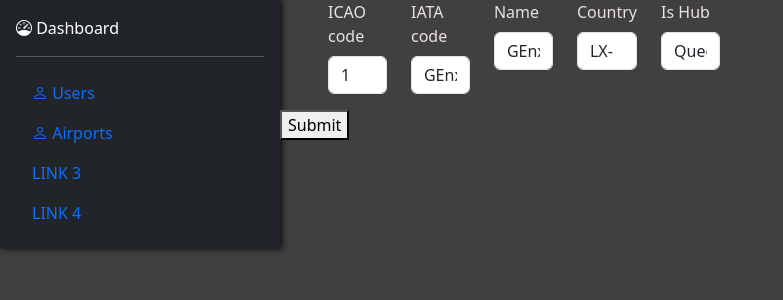
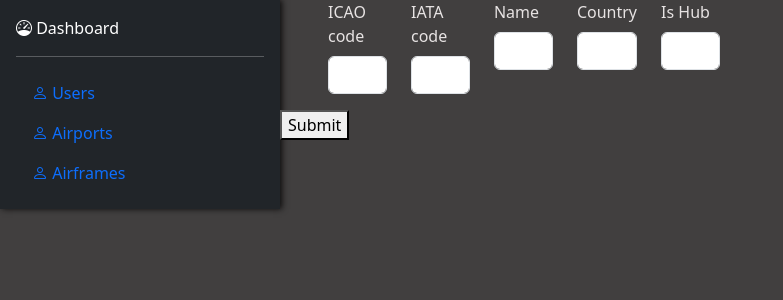
Before and after one commit to chloe1192/va-manager, a Flask app: page /admin/airports/create in a window 1280 px wide. Shown: the top 300 px of the page, without its empty margins (0-783 px from the left). Run offline with Flask 3, Linux system fonts and the light colour scheme; parts of the project's set-up code (start-up, migrations or seed data) failed here and were passed over.

Commit message:
file naming and more operators

```diff
--- a/app.py
+++ b/app.py
@@ -1,11 +1,10 @@
-from flask import Flask, render_template, request
-from routes.airframes import airframes
+from flask import Flask
 from routes.admin import admin
 from routes.front import front
 
 app = Flask(__name__)
-app.register_blueprint(airframes, url_prefix='/')
 app.register_blueprint(admin, url_prefix='/admin')
+# app.register_blueprint(user, url_prefix='/user')
 app.register_blueprint(front, url_prefix='/')
 
 if __name__ == "__main__":
--- a/routes/admin.py
+++ b/routes/admin.py
@@ -34,6 +34,7 @@
 def create_route():
     pass
 
+
 # airports
 @admin.route('/airports', methods=['GET', 'POST'])
 def list_all_airports():
@@ -42,14 +43,86 @@
     for row in airports_list:
         row_as_dict = row._mapping
         airports_dict.append(row_as_dict)
-    return render_template("admin/airports.html", airports=airports_dict)
+    return render_template("admin/airports/list.html", airports=airports_dict)
 
 def list_single_airport():
     pass
 
-def edit_airport():
-    pass
+@admin.route("/airports/edit/<airport_id>", methods=['GET', 'POST'])
+def edit_airport(airport_id=0):
+    if request.method == 'POST':
+        connection.update_where('airports', request.form, airport_id)
+        return redirect("/admin/airports")
+    res = connection.select_all_from_where_id('airports', airport_id)
+    dict = []
+    for row in res:
+        row_as_dict = row._mapping
+        dict.append(row_as_dict)
+    return render_template("admin/airports/edit.html", airport=dict)
 
 @admin.route('/airports/create', methods=['GET', 'POST'])
 def create_airport():
-    return render_template("admin/airports/create.html")
+    if request.method == 'POST':
+        connection.insert_into('airports', request.form)
+        return redirect("/admin/airports")
+    return render_template("admin/airports/edit.html", airport=dict)
+
+@admin.route('/airports/delete/<airport_id>', methods=['POST'])
+def delete_airport(airport_id=0):
+    connection.delete_where('airports', airport_id)
+    return redirect("/admin/airports")
+
+
+
+# airframes
+@admin.route('/airframes/list', methods=['GET', 'POST'])
+def list_all_airframes():
+    airframe_list = connection.fetch_all_airframes()
+    airframes_dict = []
+    for row in airframe_list:
+        row_as_dict = row._mapping
+        airframes_dict.append(row_as_dict)
+    print(airframes_dict)
+    return render_template("admin/airframes/list.html", airframes=airframes_dict)
+
+@admin.route('/airframes/create', methods=['GET', 'POST'])
+def create_airframe():
+    if request.method == "POST":
+        connection.create_airframe(request.form)
+        return "success"
+    return render_template("create-airframe.html")
+
+@admin.route('/airframes/edit/<airframe_id>', methods=['GET', 'POST'])
+def edit_airframe(airframe_id=0):
+    if request.method == "POST":
+        connection.edit_airframe(request.form, airframe_id)
+        return "success"
+    return render_template("edit-airframe.html", airframe=airframe_id)
+
+@admin.route('airframes/delete/<airframe_id>', methods=['POST'])
+def delete_airframe(airframe_id=0):
+    if request.method == "POST":
+        connection.delete_airframe(airframe_id)
+        return redirect(list_all_airframes())
+
+# types
+@admin.route('/types/list', methods=['GET', 'POST'])
+def aircraft_type():
+    types = connection.fetch_all_aircraft_types()
+    print(types)
+    return render_template("aircraft-type.html", types=types)
+
+@admin.route('/create-types', methods=['GET', 'POST'])
+def create_types():
+    if request.method == "POST":
+        connection.create_types(request.form)
+        return "success"
+    return render_template("create-types.html")
+
+@admin.route('/edit-types/<types_id>', methods=['GET', 'POST'])
+def edit_types(types_id=0):
+    types_id = 1
+    if request.method == "POST":
+        connection.edit_types(request.form, types_id)
+        return "success"
+    return render_template("edit-types.html", types=types_id)
--- /dev/null
+++ b/templates/admin/airports/edit.html
@@ -0,0 +1,32 @@
+{% extends "admin/layout.html" %}
+{% block title%}Create airport{% endblock %}
+{% block content %}
+<form class="row" method="post">
+
+    <div class="form-group col-6">
+        <div class="row mb-3 px-5">
+            <div class="col">
+                <label class="form-label">ICAO code</label>
+                <input class="form-control" type="text" id="icao_code" name="icao_code" value="{{airport[0]['icao_code']}}">
+            </div>
+            <div class="col">
+                <label class="form-label">IATA code</label>
+                <input class="form-control" type="text" id="iata_code" name="iata_code" value="{{airport[0]['iata_code']}}">
+            </div>
+            <div class="col">
+                <label class="form-label">Name</label>
+                <input class="form-control" type="text" id="name" name="name" value="{{airport[0]['name']}}">
+            </div>
+            <div class="col">
+                <label class="form-label">Country</label>
+                <input class="form-control" type="text" id="country" name="country" value="{{airport[0]['country']}}">
+            </div>
+            <div class="col">
+                <label class="form-label">Is Hub</label>
+                <input class="form-control" type="text" id="is_hub" name="is_hub" value="{{airport[0]['is_hub']}}">
+            </div>
+        </div>
+
+    <button type="submit">Submit</button>
+</form>
+{% endblock %}
--- a/templates/admin/airports.html
+++ b/templates/admin/airports/list.html
@@ -26,8 +26,8 @@
                             <th scope="row">{{ airport['iata_code'] }}</th>
                             <th scope="row">{{ airport['country'] }}</th>
                             <th scope="row">
-                                <a href="#">Edit</a>
-                                <a href="#">Delete</a>
+                                <a href="{{ url_for('admin.edit_airport', airport_id=airport['id']) }}">Edit</a>
+                                <a href="{{ url_for('admin.delete_airport', __METHOD_OVERRIDE__='POST', airport_id=airport['id']) }}">Delete</a>
                             </th>
                         </tr>
                         {% endfor %}
--- a/templates/admin/layout.html
+++ b/templates/admin/layout.html
@@ -23,10 +23,7 @@
                     <a href="{{ url_for('admin.list_all_airports')}}" class="nav-link"><i class="bi bi-person"></i>&nbsp;Airports</a>
                 </li>
                 <li class="nav-item">
-                    <a class="nav-link">LINK 3</a>
-                </li>
-                <li class="nav-item">
-                    <a class="nav-link">LINK 4</a>
+                    <a href="{{ url_for('admin.list_all_airframes')}}" class="nav-link"><i class="bi bi-person"></i>&nbsp;Airframes</a>
                 </li>
             </ul>
         </div>
```
Also changed, not shown: connection.py (+15 -8 lines), routes/airframes.py (deleted, +0 -33 lines), routes/front.py (+5 -2 lines), routes/types.py (deleted, +0 -25 lines), templates/front/fleet.html (+5 -2 lines), templates/admin/airframes/create.html (renamed from templates/create-airframe.html), templates/admin/airframes/edit.html (renamed from templates/edit-airframe.html), templates/admin/airframes/list.html (renamed from templates/airframes.html).
